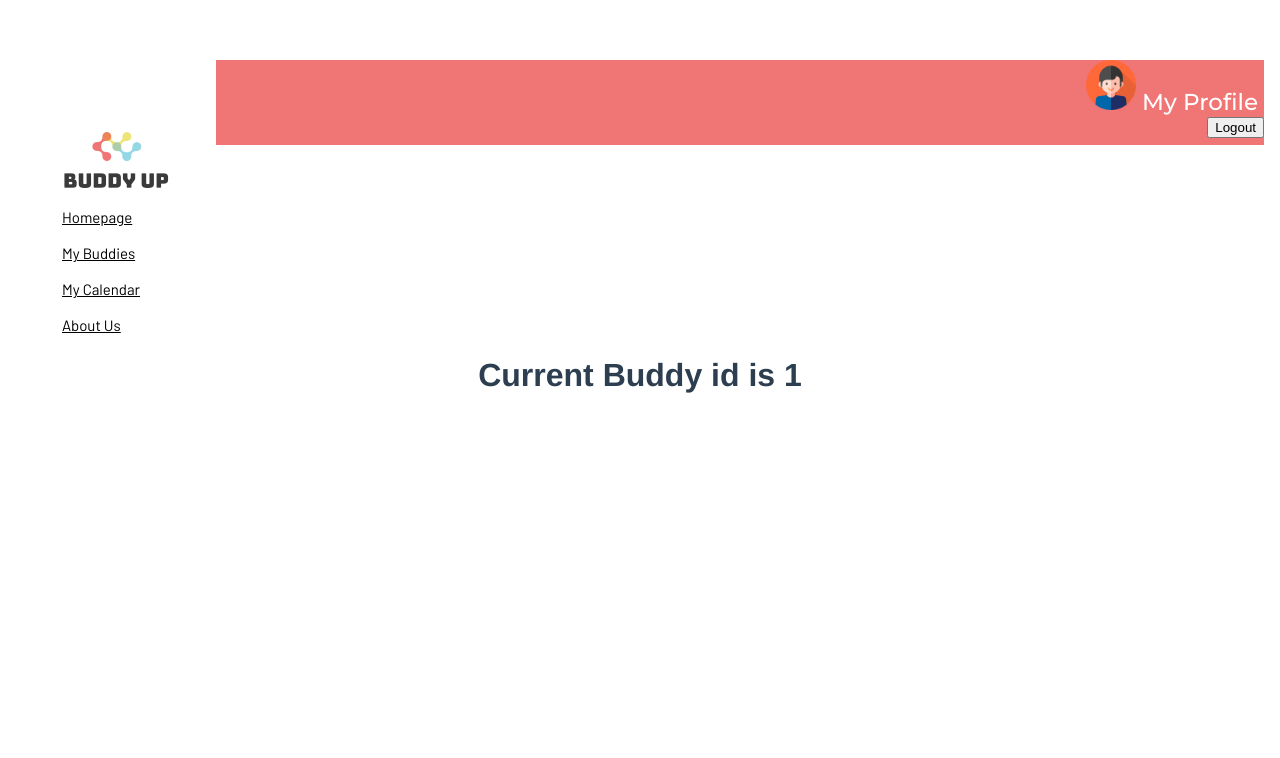
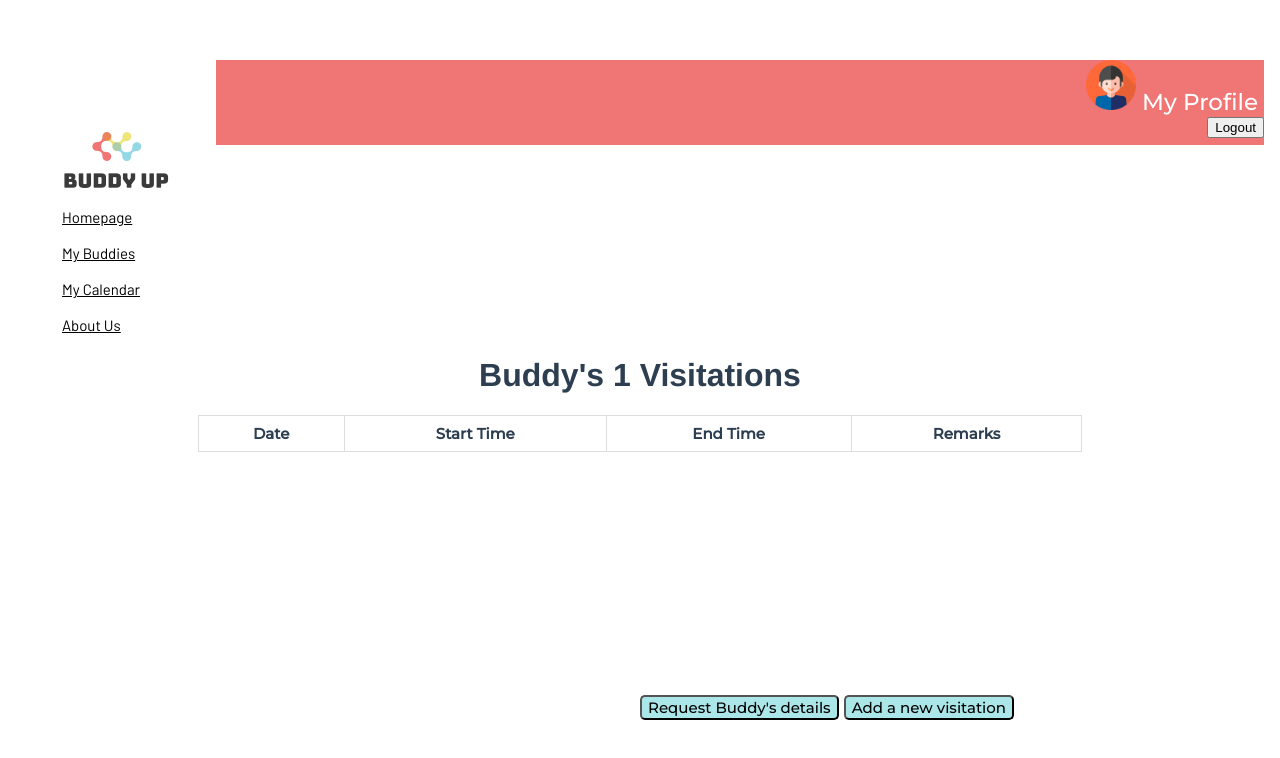
Before and after one commit to yx0555/BuddyUp, a Vue app: page /indivbuddies/1 in a window 1280 px wide. Shown: the top 758 px of the page. Built offline with nearby package versions, Linux system fonts and the light colour scheme; no server answers; sample sign-in values are in the browser's storage.

Commit message:
html for indiv buddies page

```diff
--- a/src/views/IndivBuddies.vue
+++ b/src/views/IndivBuddies.vue
@@ -2,14 +2,36 @@
   <div style="text-align: center" v-if="user">
     <NavBar />
     <div>
-      <h1>Current Buddy id is {{ this.buddyId }}</h1>
+      <h1>Buddy's {{this.buddyId }} Visitations</h1>
+      <table id="visitationtable" align="center">
+        <tr>
+        <th> Date </th>
+        <th> Start Time </th>
+        <th> End Time </th>
+        <th> Remarks </th>
+        </tr>
+      </table>
     </div>
+    <div class="buttons">
+      <button id="requestdetailsbutton" type="button" v-on:click="requestdetails()">Request Buddy's details</button>
+      <button id="addvisitationbutton" type="button" v-on:click="addvisitation()">Add a new visitation</button>
+    </div>
+
   </div>
 </template>
 
 <script>
 import NavBar from "../components/NavBar.vue";
+// import firebaseApp from "../firebase.js";
+// import {
+//   getFirestore,
+//   getDoc,
+//   doc,
+
+// } from "firebase/firestore";
 import { getAuth, onAuthStateChanged } from "firebase/auth";
+// const db = getFirestore(firebaseApp);
+// const auth = getAuth();
 
 export default {
   name: "IndivBuddies",
@@ -25,6 +47,20 @@ export default {
     };
   },
 
+   methods: {
+    async requestdetails() {
+      alert("Details of the buddy will be sent to your registered email")
+    },
+
+    async addvisitation(){
+      // var uid = auth.currentUser.uid;
+      // const snapshot = await getDoc(doc(db, "Buddies", this.buddyId));
+      // var buddy
+
+
+    }
+   },
+
   mounted() {
     const auth = getAuth();
     onAuthStateChanged(auth, (user) => {
@@ -39,5 +75,45 @@ export default {
 };
 </script>
 
-<style>
+<style scoped>
+@import url("https://fonts.googleapis.com/css?family=Montserrat:500");
+@import url("https://fonts.googleapis.com/css2?family=Barlow&display=swap");
+
+#visitationtable{
+  position: relative;
+  font-family: "Montserrat";
+  font-size: 15px;
+  border-collapse: collapse;
+  width:70%;
+  text-align: center;
+}
+
+th, td{
+    border: 1px solid #dddddd;
+    text-align: center;
+    padding: 8px;
+}
+
+.buttons{
+  position: absolute;
+  bottom: 10%;
+  display: inline;
+}
+
+
+#requestdetailsbutton{
+  border-radius: 5px;
+  font-family: "Montserrat";
+  background-color: #ABE6E9;
+  font-size: 15px;
+  margin-right: 5px;
+}
+
+#addvisitationbutton{
+  border-radius: 5px;
+  font-family: "Montserrat";
+  background-color: #ABE6E9;
+  font-size: 15px;
+}
+
 </style>
--- a/src/views/MyBuddies.vue
+++ b/src/views/MyBuddies.vue
@@ -60,7 +60,6 @@ import {
   doc,
 } from "firebase/firestore";
 import { getAuth, onAuthStateChanged } from "firebase/auth";
-
 const db = getFirestore(firebaseApp);
 const auth = getAuth();
 
@@ -107,13 +106,19 @@ export default {
 };
 </script>
 
-<style>
+<style scoped>
+@import url("https://fonts.googleapis.com/css?family=Montserrat:500");
+@import url("https://fonts.googleapis.com/css2?family=Barlow&display=swap");
 #icon {
   color: antiquewhite;
 }
 
+.column{
+  font-family: "Montserrat";
+}
+
 #addbutton {
-  font-family: Helvetica;
+  font-family: "Montserrat";
   background-color: lightpink;
   font-size: 15px;
   border-radius: 5px;
```
